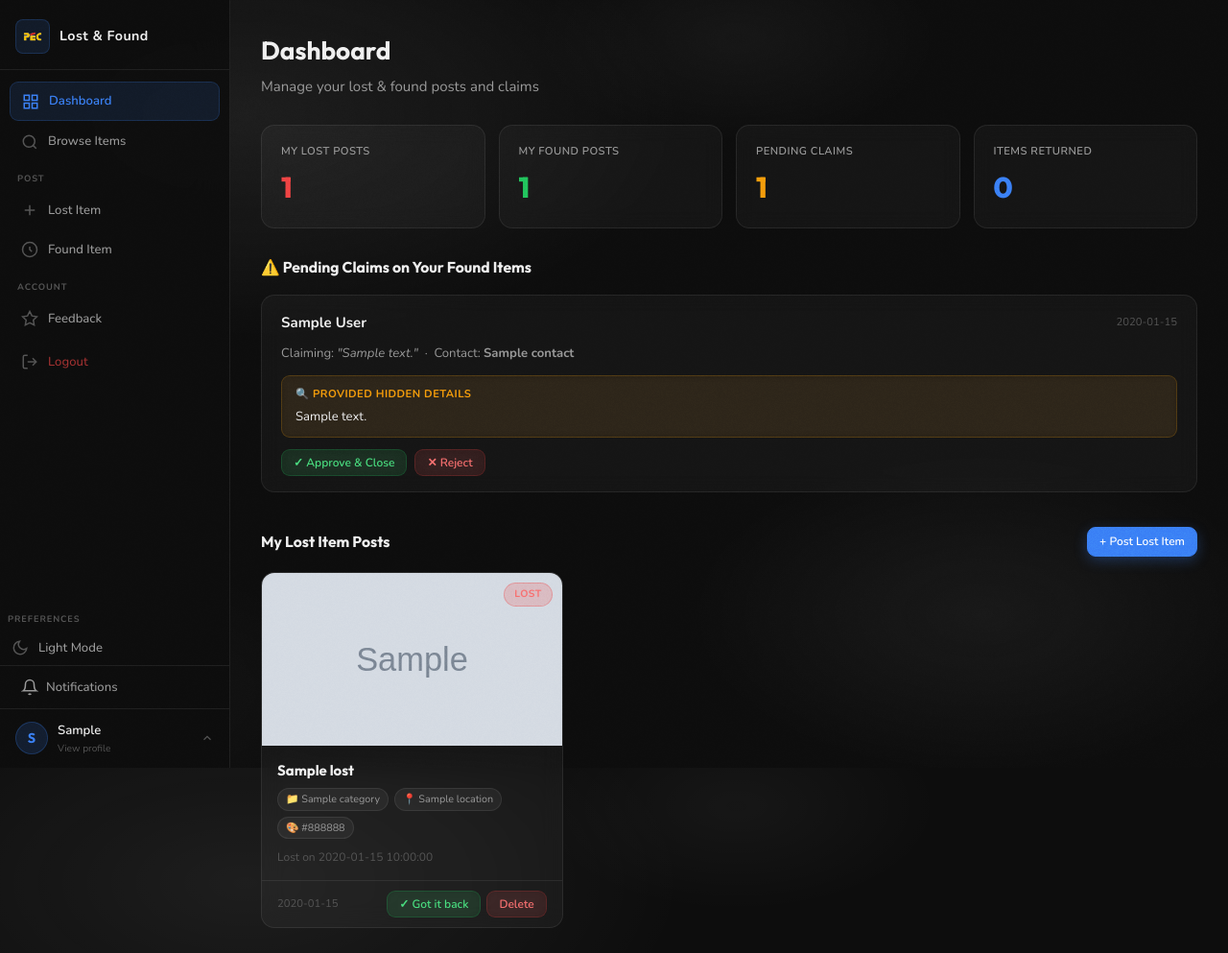
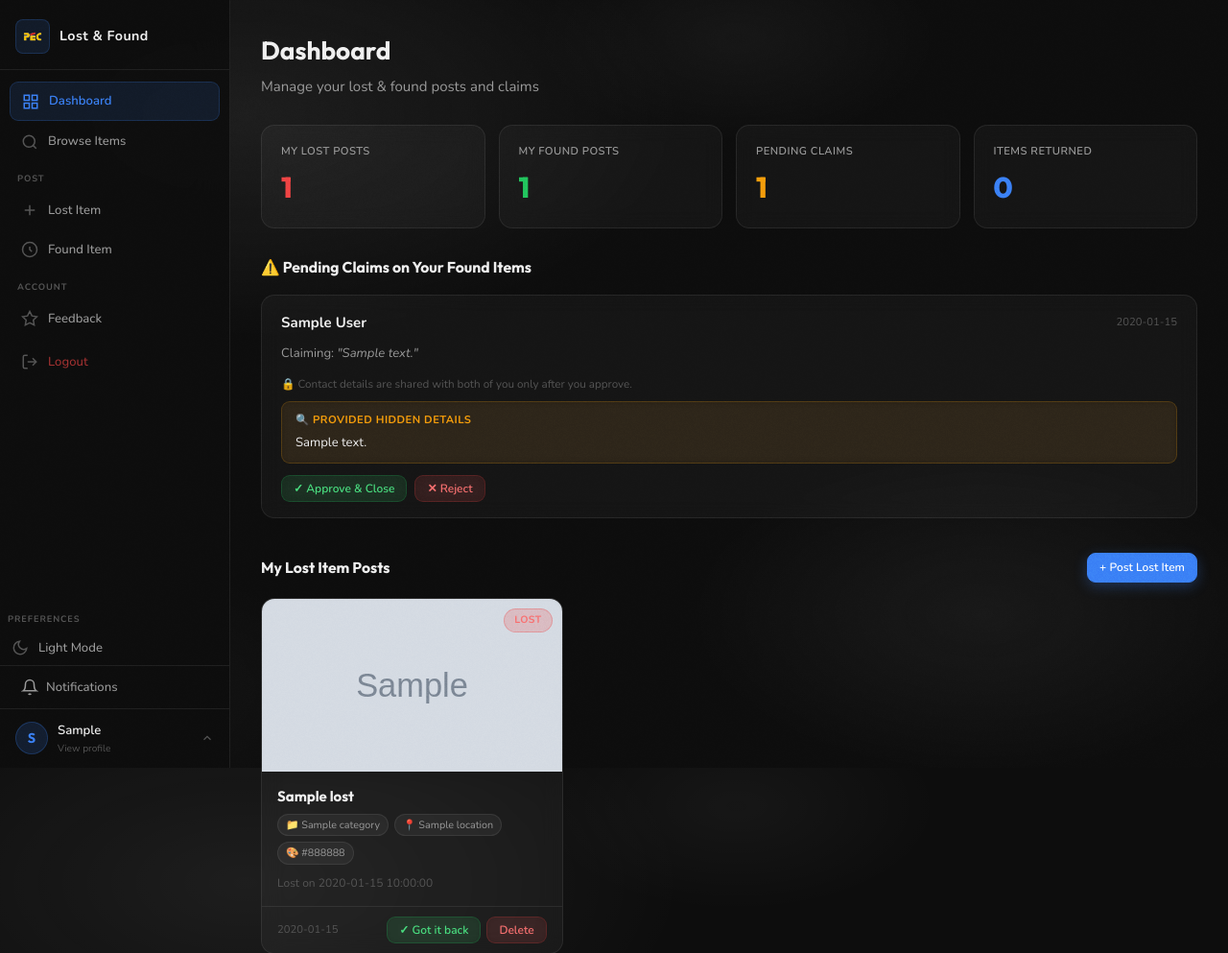
Before and after one commit to Abhishek040207/pec-lost-found, a Flask app: page /dashboard in a window 1280 px wide. Shown: the top 993 px of the page at 96% size. Run offline with Flask 3, Linux system fonts and the light colour scheme; the visitor is signed in with stand-in values (Sample User, id 1); grey boxes marked "Sample" are stand-in pictures; a database or web service that is not in the repository returns one stand-in record (values such as "Sample title"); data that the repository does not hold is empty; some libraries are stand-ins or nearby versions.

Commit message:
Update app.py and dashboard.html

```diff
--- a/app.py
+++ b/app.py
@@ -509,7 +509,7 @@ def dashboard():
     cur = db_execute(conn, 'SELECT * FROM found_items WHERE user_id = %s ORDER BY created_at DESC', (uid,))
     my_found = cur.fetchall()
     cur = db_execute(conn, '''
-        SELECT c.*, u.full_name, u.department, u.contact, f.brief_description
+        SELECT c.*, u.full_name, u.department, f.brief_description
         FROM claims c JOIN users u ON c.claimant_user_id = u.id
         JOIN found_items f ON c.found_item_id = f.id
         WHERE f.user_id = %s AND c.status = 'pending' ORDER BY c.created_at DESC
@@ -712,7 +712,7 @@ def claim_limit_reached(conn, user_id):
 def claim_item(found_item_id):
     conn = get_db()
     cur = db_execute(conn,
-        'SELECT f.*, u.full_name, u.department, u.contact, u.hostel_name, u.hosteler_status FROM found_items f JOIN users u ON f.user_id = u.id WHERE f.id = %s',
+        'SELECT f.*, u.full_name, u.department, u.hostel_name, u.hosteler_status FROM found_items f JOIN users u ON f.user_id = u.id WHERE f.id = %s',
         (found_item_id,))
     found_item = cur.fetchone()
     if not found_item:
@@ -782,8 +782,10 @@ def resolve_claim(claim_id, action):
         conn.close()
         flash('Unauthorized.', 'error')
         return redirect(url_for('dashboard'))
-    cur = db_execute(conn, 'SELECT u.email, u.full_name FROM users u WHERE u.id=%s', (claim['claimant_user_id'],))
+    cur = db_execute(conn, 'SELECT u.email, u.full_name, u.contact FROM users u WHERE u.id=%s', (claim['claimant_user_id'],))
     claimant = cur.fetchone()
+    cur = db_execute(conn, 'SELECT full_name, contact FROM users WHERE id=%s', (session['user_id'],))
+    finder = cur.fetchone()
     cur = db_execute(conn, 'SELECT brief_description FROM found_items WHERE id=%s', (claim['found_item_id'],))
     found_item_row = cur.fetchone()
     item_desc = found_item_row['brief_description'] if found_item_row else 'your item'
@@ -795,14 +797,17 @@ def resolve_claim(claim_id, action):
         conn.commit()
         conn.close()
         create_notification(claim['claimant_user_id'], 'claim_approved',
-            f'Your claim on "{item_desc}" was approved! Contact the finder to collect your item.', url_for('dashboard'))
+            f'Your claim on "{item_desc}" was approved! Contact the finder: {finder["full_name"]} ({finder["contact"]}).', url_for('dashboard'))
+        create_notification(session['user_id'], 'claim_approved',
+            f'You approved the claim by {claimant["full_name"]}. Their contact: {claimant["contact"]}.', url_for('dashboard'))
         send_email(claimant['email'], '[PEC Lost & Found] Your claim was approved! 🎉',
             email_body('Claim Approved!', [
                 f'Hi {esc(claimant["full_name"].split()[0])},',
                 f'Great news! Your claim on <em style="color:#a0a0a0">"{esc(item_desc)}"</em> has been <strong style="color:#22c55e">approved</strong>.',
-                'The finder has confirmed you are the owner. Please contact them to collect your item.'
+                'The finder has confirmed you are the owner. Please contact them to collect your item:',
+                f'Finder: <strong>{esc(finder["full_name"])}</strong> &middot; Contact: <strong>{esc(finder["contact"])}</strong>'
             ], url_for('dashboard', _external=True), 'Go to Dashboard'))
-        flash('Claim approved! Item marked as returned.', 'success')
+        flash(f'Claim approved! Contact {claimant["full_name"]} ({claimant["contact"]}) to hand over the item.', 'success')
     else:
         db_execute(conn, 'UPDATE claims SET status = \'rejected\' WHERE id = %s', (claim_id,))
         conn.commit()
--- a/templates/dashboard.html
+++ b/templates/dashboard.html
@@ -25,7 +25,8 @@
       <div><strong>{{ claim.full_name }}</strong></div>
       <span style="font-size:.75rem;color:var(--text-3);">{{ claim.created_at | datefmt }}</span>
     </div>
-    <div class="claim-body">Claiming: <em>"{{ claim.brief_description }}"</em> &nbsp;·&nbsp; Contact: <strong>{{ claim.contact }}</strong></div>
+    <div class="claim-body">Claiming: <em>"{{ claim.brief_description }}"</em></div>
+    <div style="font-size:.78rem;color:var(--text-3);margin-bottom:8px;">🔒 Contact details are shared with both of you only after you approve.</div>
     <div class="claim-detail-box">
       <strong>🔍 Provided Hidden Details</strong>
       {{ claim.hidden_details }}
```
